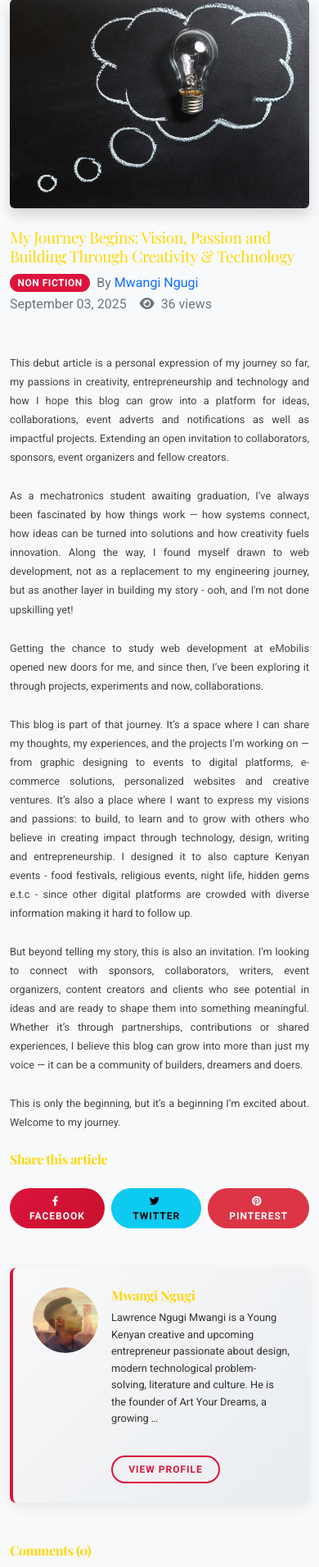
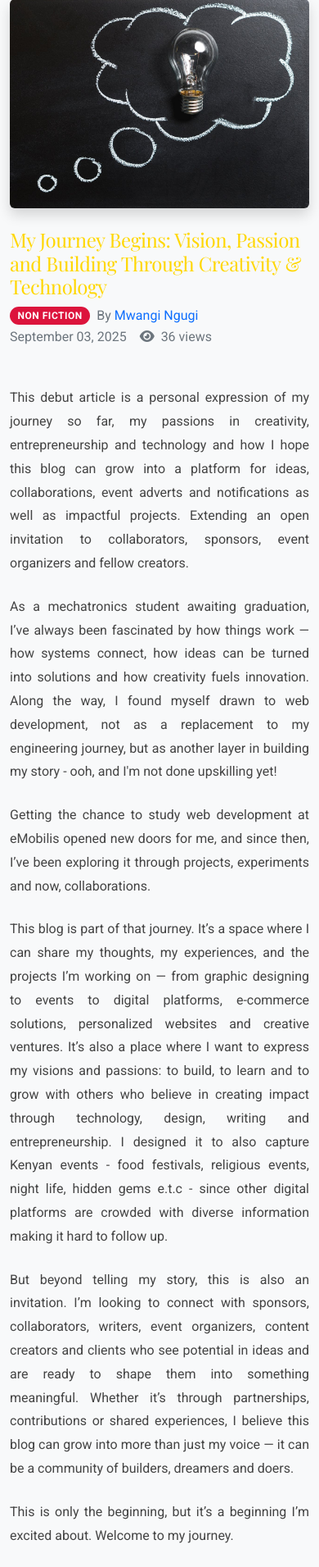
Before and after one commit to CreatorLarry/vibe-ke-blogsite, a Django app: a page that uses templates/base.html in a window 390 px wide. Shown: the part 129-2040 px from the top of the page at 82% size. Run offline with Django 4.2, Linux system fonts and the light colour scheme; data comes from the database, SQL or seed files in the repository; both versions use the stored data as it was after the commit.

Commit message:
font size changes in small devices

```diff
--- a/blog/static/css/custom/style.css
+++ b/blog/static/css/custom/style.css
@@ -465,11 +465,11 @@ h2 {
   }
 
   .display-4 {
-    font-size: 1.2rem;
+    font-size: 1.5rem;
   }
 
   .article-content {
-    font-size: 0.8rem;
+    font-size: 1rem;
   }
 
   .featured-banner {
@@ -487,7 +487,7 @@ h2 {
   }
 
   p {
-    font-size: 0.8rem;
+    font-size: 1rem;
   }
 
   h1,
```
Also changed, not shown: blog/db.sqlite3.
